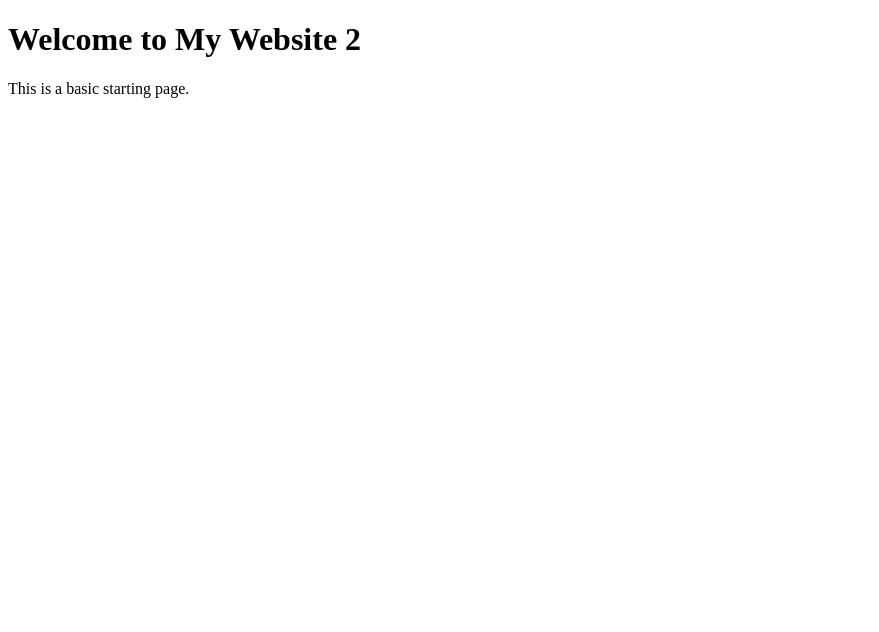
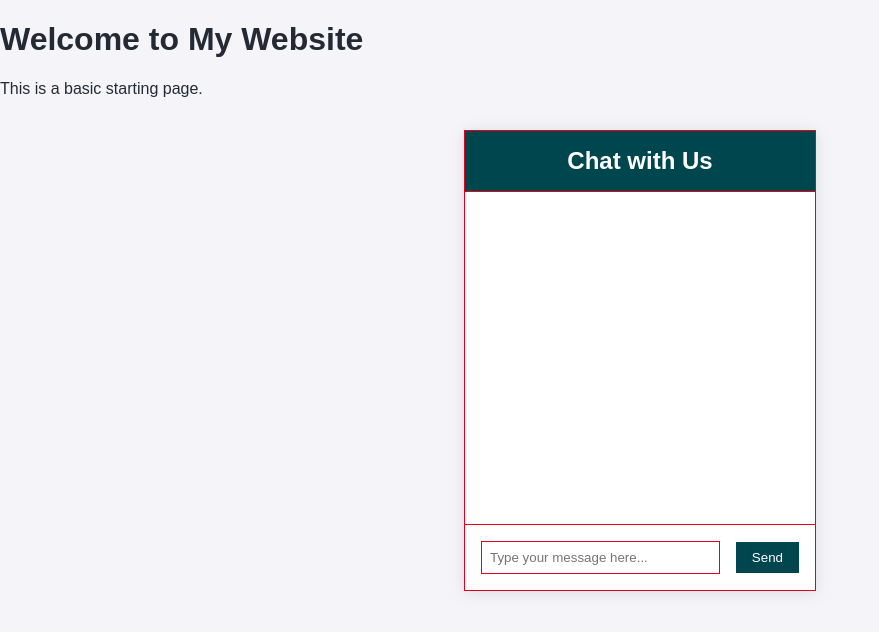
Before and after one commit to jellemiddendorf/DSC_Chatbot_Repo, a plain HTML site: page src/index.html in a window 1280 px wide. Shown: the whole page, without its empty margins (0-879 px from the left). Drawn offline with Linux system fonts and the light colour scheme.

Commit message:
Better css with compony style

```diff
--- a/src/index.html
+++ b/src/index.html
@@ -1,4 +1,4 @@
-<!DOCTYPE html>
+<!-- <!DOCTYPE html>
 <html>
 <head>
     <title>My Website 2</title>
@@ -7,4 +7,55 @@
     <h1>Welcome to My Website 2</h1>
     <p>This is a basic starting page.</p>
 </body>
+</html> -->
+
+
+<!-- Test 1 -->
+<!-- <!DOCTYPE html>
+<html lang="en">
+<head>
+    <meta charset="UTF-8">
+    <meta name="viewport" content="width=device-width, initial-scale=1.0">
+    <title>Customer Support Chatbot</title>
+    <link rel="stylesheet" href="css/styles.css">
+</head>
+<body>
+    <h1>Welcome to My Website</h1>
+    <p>This is a basic starting page.</p>
+    <div class="chat-container">
+        <div class="chat-box" id="chat-box"></div>
+        <input type="text" id="user-input" placeholder="Type your question here..." />
+        <button onclick="sendMessage()">Send</button>
+    </div>
+    <script src="js/scripts.js"></script>
+</body>
+</html> -->
+
+
+<!-- Test 2 -->
+<!DOCTYPE html>
+<html lang="en">
+<head>
+    <meta charset="UTF-8">
+    <meta name="viewport" content="width=device-width, initial-scale=1.0">
+    <title>Customer Support Chatbot</title>
+    <link rel="stylesheet" href="css/styles.css">
+</head>
+<body>
+    <h1>Welcome to My Website</h1>
+    <p>This is a basic starting page.</p>
+    <div class="chat-interface">
+        <div class="chat-header">
+            <h1>Chat with Us</h1>
+        </div>
+        <div class="chat-box" id="chat-box">
+            <!-- Messages will be appended here -->
+        </div>
+        <div class="chat-input">
+            <input type="text" id="user-input" placeholder="Type your message here..." />
+            <button onclick="sendMessage()">Send</button>
+        </div>
+    </div>
+    <script src="js/scripts.js"></script>
+</body>
 </html>
--- a/src/js/scripts.js
+++ b/src/js/scripts.js
@@ -1,9 +1,51 @@
-// Select the HTML elements
-const button = document.querySelector('#myButton');
-const output = document.querySelector('#output');
+// // Select the HTML elements
+// const button = document.querySelector('#myButton');
+// const output = document.querySelector('#output');
 
-// Add event listener to the button
-button.addEventListener('click', () => {
-    // Perform some action when the button is clicked
-    output.textContent = 'Button clicked!';
-});
+// // Add event listener to the button
+// button.addEventListener('click', () => {
+//     // Perform some action when the button is clicked
+//     output.textContent = 'Button clicked!';
+// });
+
+function sendMessage() {
+    const inputField = document.getElementById('user-input');
+    const chatBox = document.getElementById('chat-box');
+    const userInput = inputField.value;
+    inputField.value = '';
+
+    // Display user input
+    displayMessageWithHeader(userInput, 'user');
+
+    // Fetch and display response
+    fetchWeather(userInput).then(response => {
+        displayMessageWithHeader(response, 'bot');
+    }).catch(error => {
+        displayMessageWithHeader('Failed to fetch data.', 'bot');
+    });
+}
+
+function displayMessageWithHeader(message, sender) {
+    const headerElement = document.createElement('div');
+    const messageElement = document.createElement('div');
+    headerElement.textContent = sender === 'user' ? 'User:' : 'Chatbot:';
+    messageElement.textContent = message;
+    messageElement.className = sender;
+    messageElement.appendChild(headerElement);
+    document.getElementById('chat-box').appendChild(headerElement);
+    document.getElementById('chat-box').appendChild(messageElement);
+}
+
+function displayMessage(message, sender) {
+    const messageElement = document.createElement('div');
+    messageElement.textContent = message;
+    messageElement.className = sender;
+    document.getElementById('chat-box').appendChild(messageElement);
+}
+
+// Example function to fetch weather data
+async function fetchWeather(query) {
+    const response = await fetch(`https://api.weatherapi.com/v1/current.json?key=f2e9be0466ad4d56b76103541242204&q=${query}`);
+    const data = await response.json();
+    return `The current temperature in ${data.location.name} is ${data.current.temp_c}°C.`;
+}
--- /dev/null
+++ b/src/scss/styles.scss
@@ -0,0 +1,104 @@
+// $background-color: #f4f4f4;
+// $text-color: #333;
+
+// .chat-container {
+//     width: 300px;
+//     margin: auto;
+//     background-color: $background-color;
+//     border: 1px solid darken($background-color, 20%);
+//     padding: 10px;
+//     box-shadow: 0 0 10px rgba(0,0,0,0.1);
+
+//     .chat-box {
+//         height: 300px;
+//         overflow-y: scroll;
+//         background-color: white;
+//         border: 1px solid #ccc;
+//         margin-bottom: 8px;
+//         padding: 8px;
+//     }
+
+//     input[type="text"] {
+//         width: calc(100% - 90px);
+//         padding: 8px;
+//     }
+
+//     button {
+//         width: 80px;
+//         background-color: darken($background-color, 10%);
+//         color: $text-color;
+//         border: none;
+//         padding: 10px;
+//     }
+// }
+
+$primary-color: #00464E;  // Dark teal, adjust based on the guide
+$secondary-color: #E3001B; // Red, adjust based on the guide
+$background-color: #f4f4f9;
+$text-color: #242A34; // Dark grey
+
+body {
+    font-family: 'Helvetica Now', Arial, sans-serif;
+    background-color: $background-color;
+    color: $text-color;
+    margin: 0;
+    padding: 0;
+    box-sizing: border-box;
+}
+
+.chat-interface {
+    width: 100%;
+    max-width: 350px;
+    margin: 2rem auto;
+    border: 1px solid $secondary-color;
+    background-color: #FFF;
+    box-shadow: 0 2px 15px rgba(0,0,0,0.1);
+
+    .chat-header {
+        background-color: $primary-color;
+        color: #FFFFFF;
+        padding: 1rem;
+        text-align: center;
+
+        h1 {
+            margin: 0;
+            font-size: 1.5rem;
+        }
+    }
+
+    .chat-box {
+        height: 300px;
+        overflow-y: auto;
+        padding: 1rem;
+        background-color: #ffffff;
+        border-top: 1px solid $secondary-color;
+        border-bottom: 1px solid $secondary-color;
+    }
+
+    .chat-input {
+        padding: 1rem;
+        display: flex;
+        align-items: center;
+        background-color: #fff;
+
+        input[type="text"] {
+            flex-grow: 1;
+            padding: 0.5rem;
+            border: 1px solid $secondary-color;
+            margin-right: 1rem;
+        }
+
+        button {
+            padding: 0.5rem 1rem;
+            background-color: $primary-color;
+            color: #FFFFFF;
+            border: none;
+            cursor: pointer;
+            transition: background-color 0.3s;
+
+            &:hover {
+                background-color: darken($primary-color, 10%);
+            }
+        }
+    }
+}
```
Also changed, not shown: src/css/styles.css.
